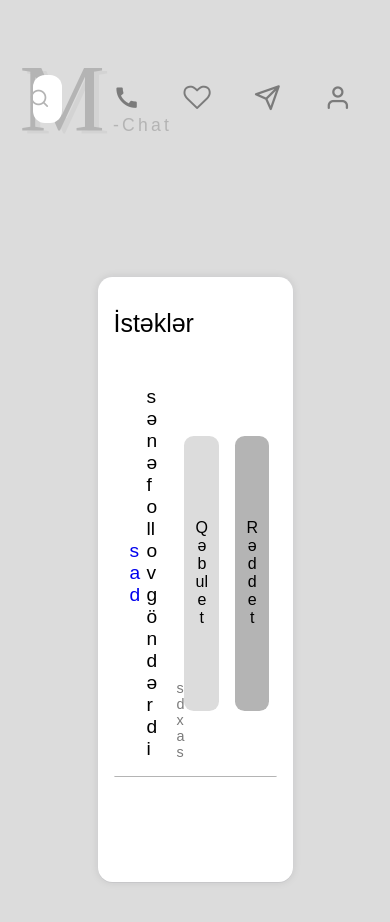
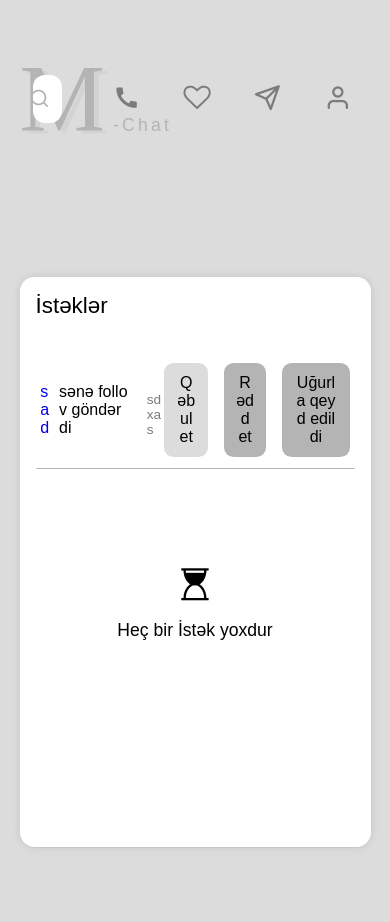
Before and after one commit to gurbanzman/m-chat, a React (Vite) app: page /request/1 in a window 390 px wide. Shown: the top 922 px of the page. Built offline with nearby package versions, Linux system fonts and the light colour scheme.

Commit message:
finished responsive and all design of page of notification

```diff
--- a/index.html
+++ b/index.html
@@ -4,7 +4,7 @@
     <meta charset="UTF-8" />
     <link rel="icon" type="image/svg+xml" href="/vite.svg" />
     <meta name="viewport" content="width=device-width, initial-scale=1.0" />
-    <title>Vite + React</title>
+    <title>M-chat</title>
   </head>
   <body>
     <div id="root"></div>
--- a/src/layouts/notification/index.jsx
+++ b/src/layouts/notification/index.jsx
@@ -1,5 +1,6 @@
 import { Link } from "react-router-dom";
 import Mega from "../../components/layout-components/mega";
+import { TitleHead } from "../../components/ui/index";
 
 export default function NotificationPage() {
   return (
@@ -7,7 +8,7 @@ export default function NotificationPage() {
       <main className="main">
         <section className="half half-section">
           <div className="half-container">
-            <h1 className="main-head_text">Bildirişlər</h1>
+            <TitleHead className={`main-head_text`}>Bildirişlər</TitleHead>
 
             <Link to={``} className="half-request">
               <p className="request-back"></p>
--- a/src/styles/responsive.md.css
+++ b/src/styles/responsive.md.css
@@ -13,6 +13,9 @@
    .main-contact_desc{
       letter-spacing: .07rem !important;
       line-height: 1.4rem;
+   }
+   .half{
+      width: 90% !important;
    }
 }
 
@@ -66,6 +69,24 @@
       font-size: 1.1rem !important;
       line-height: 1.5rem;
    }
+   .half-option-user_desc{
+      font-size: 1rem;
+   }
+   .half-date{
+      font-size: .85rem !important;
+   }
+   .request-head{
+      font-size: 1.20rem !important;
+   }
+   .request-users{
+      font-size: .90rem;
+   }
+   .half-container{
+      padding: 1rem !important;
+   }
+   .half-option{
+      padding: .70rem .30rem !important;
+   }
 }
 
 /* responsive for 0-400px */
--- a/src/styles/responsive.xl.css
+++ b/src/styles/responsive.xl.css
@@ -27,6 +27,24 @@
    }
    .navbar-info_head{
       font-size: 2rem !important;
+   }
+   .notification{
+      font-size: 1.1rem !important;
+   }
+   .icon-hourglass-1{
+      font-size: 2rem !important;
+   }
+   .main-head_text{
+      font-size: 1.4rem !important;
+   }
+   .request-head{
+      font-size: 1.3rem !important;
+   }
+   .request-users{
+      font-size: .97rem;
+   }
+   .half-option-user_desc{
+      font-size: 1.10rem;
    }
 }
 
--- a/src/styles/responsive.xxl.css
+++ b/src/styles/responsive.xxl.css
@@ -68,6 +68,9 @@
    .main-contact_section{
       text-align: center;
    }
+   .half{
+      width: 70% !important;
+   }
 }
 
 /* responsive for 0-1230px */
```
